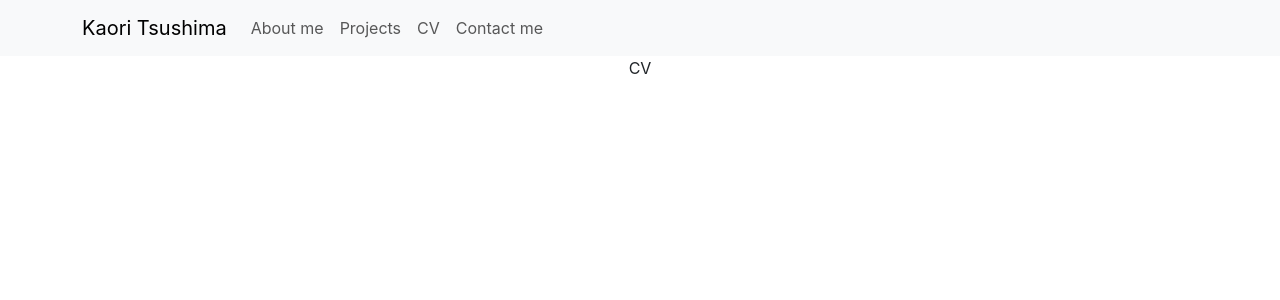
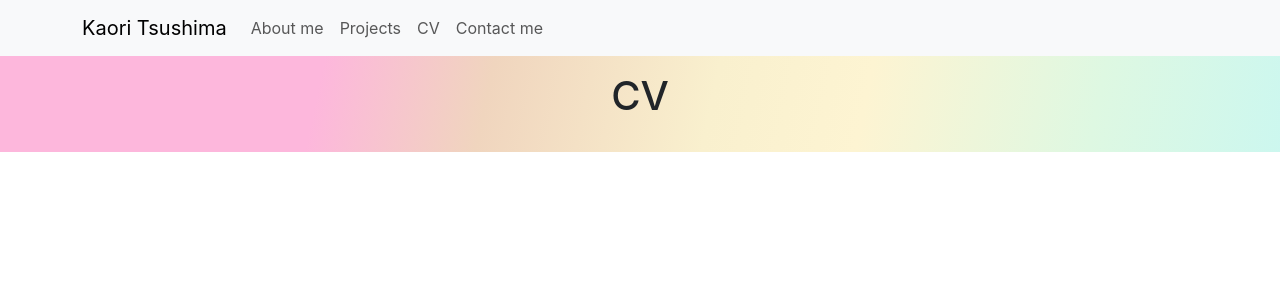
Before and after one commit to KaoriTsushima/react-portfolio, a React (Create React App) app: page /cv in a window 1280 px wide. Shown: the top 300 px of the page. Built offline with nearby package versions, Linux system fonts and the light colour scheme.

Commit message:
trying to attach pdf file

```diff
--- a/package.json
+++ b/package.json
@@ -16,6 +16,7 @@
     "react": "^18.2.0",
     "react-bootstrap": "^2.8.0",
     "react-dom": "^18.2.0",
+    "react-pdf": "^7.3.3",
     "react-router-dom": "^6.15.0",
     "react-scripts": "5.0.1",
     "web-vitals": "^2.1.4"
--- /dev/null
+++ b/src/CV.css
@@ -0,0 +1,11 @@
+.cv {
+  background: linear-gradient(
+    101.9deg,
+    rgb(253, 183, 220) 25%,
+    rgb(240, 213, 190) 38.1%,
+    rgb(249, 240, 206) 55.5%,
+    rgb(253, 244, 210) 67.3%,
+    rgb(222, 248, 226) 85.2%,
+    rgb(200, 247, 242) 103.6%
+  );
+}
--- a/src/CV.jsx
+++ b/src/CV.jsx
@@ -1,4 +1,19 @@
 import React from "react";
+import "./CV.css";
+import { Document } from "react-pdf";
 export default function CV() {
-  return <p>CV</p>;
+  return (
+    <div className="cv pt-3 pb-4">
+      <h1>CV</h1>
+      {/* <a
+        class="btn btn-primary"
+        role="button"
+        target="_blank"
+        href=".\Resume-Kaori.pdf"
+      >
+        <Document file="./Resume-Kaori.pdf" />
+        Download CV
+      </a> */}
+    </div>
+  );
 }
```
Also changed, not shown: 2 other files (tests, documents, lock files or other folders).
